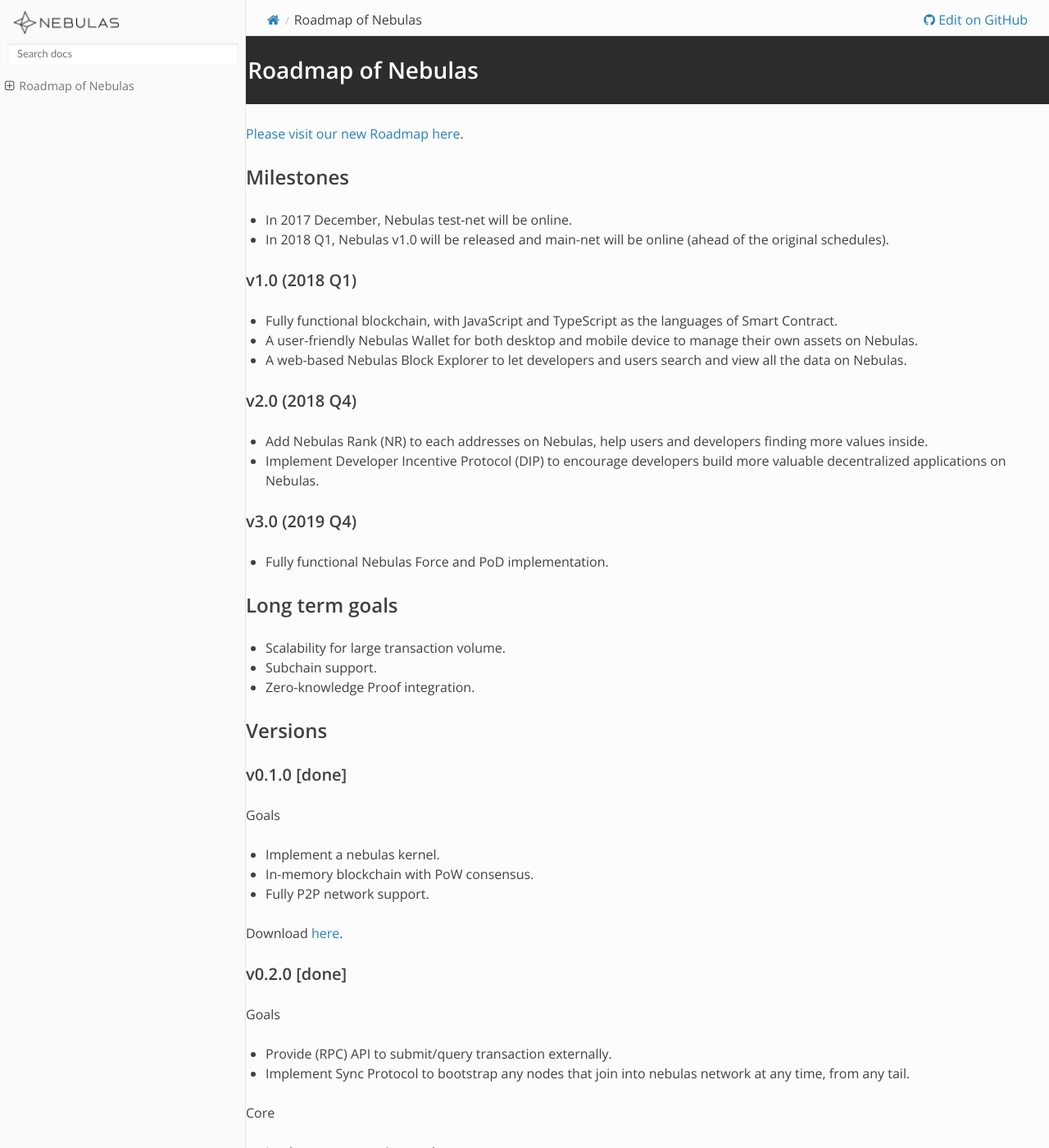
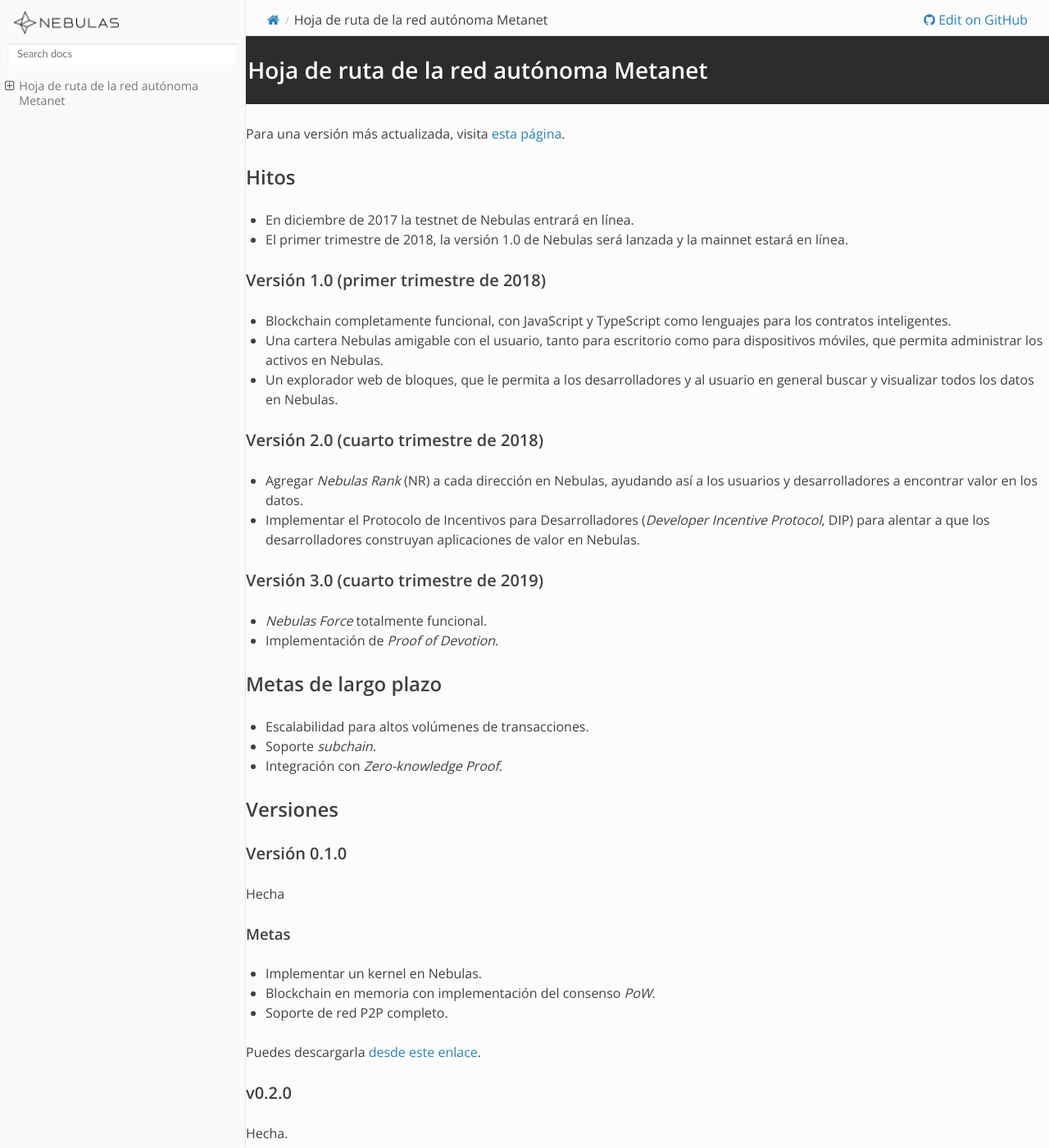
Before and after one commit to nebulasio/nebdocs, a Sphinx documentation site: the page built from docs/go-nebulas/roadmap.md, in a window 1280 px wide and 1400 px high. Shown: the whole window at 82% size. Built offline with Sphinx 7.4.7 and the Read the Docs theme 2.0.0, drawn with Linux system fonts in a browser that asks for light colours; pages that are not in the unit, such as notebooks, are missing from menus; some of the changed text lies outside the part shown.

Commit message:
Translated some small files.

```diff
--- a/docs/go-nebulas/roadmap.md
+++ b/docs/go-nebulas/roadmap.md
@@ -1,217 +1,239 @@
-# Roadmap of Nebulas
+# Hoja de ruta de la red autónoma Metanet
 
-[Please visit our new Roadmap here](https://nebulas.io/roadmap.html).
+Para una versión más actualizada, visita [esta página](https://nebulas.io/roadmap.html).
 
-## Milestones
+## Hitos
 
-* In 2017 December, Nebulas test-net will be online.
-* In 2018 Q1, Nebulas v1.0 will be released and main-net will be online \(ahead of the original schedules\).
+* En diciembre de 2017 la testnet de Nebulas entrará en línea.
+* El primer trimestre de 2018, la versión 1.0 de Nebulas será lanzada y la mainnet estará en línea.
 
-### v1.0 \(2018 Q1\)
+### Versión 1.0 (primer trimestre de 2018)
 
-* Fully functional blockchain, with JavaScript and TypeScript as the languages of Smart Contract.
-* A user-friendly Nebulas Wallet for both desktop and mobile device to manage their own assets on Nebulas.
-* A web-based Nebulas Block Explorer to let developers and users search and view all the data on Nebulas.
+* Blockchain completamente funcional, con JavaScript y TypeScript como lenguajes para los contratos inteligentes.
+* Una cartera Nebulas amigable con el usuario, tanto para escritorio como para dispositivos móviles, que permita administrar los activos en Nebulas.
+* Un explorador web de bloques, que le permita a los desarrolladores y al usuario en general buscar y visualizar todos los datos en Nebulas.
 
-### v2.0 \(2018 Q4\)
+### Versión 2.0 (cuarto trimestre de 2018)
 
-* Add Nebulas Rank \(NR\) to each addresses on Nebulas, help users and developers finding more values inside.
-* Implement Developer Incentive Protocol \(DIP\) to encourage developers build more valuable decentralized applications on Nebulas.
+* Agregar _Nebulas Rank_ (NR) a cada dirección en Nebulas, ayudando así a los usuarios y desarrolladores a encontrar valor en los datos.
+* Implementar el Protocolo de Incentivos para Desarrolladores (_Developer Incentive Protocol_, DIP) para alentar a que los desarrolladores construyan aplicaciones de valor en Nebulas.
 
-### v3.0 \(2019 Q4\)
+### Versión 3.0 (cuarto trimestre de 2019)
 
-* Fully functional Nebulas Force and PoD implementation.
+* _Nebulas Force_ totalmente funcional.
+* Implementación de _Proof of Devotion_.
 
-## Long term goals
+## Metas de largo plazo
 
-* Scalability for large transaction volume.
-* Subchain support.
-* Zero-knowledge Proof integration.
+* Escalabilidad para altos volúmenes de transacciones.
+* Soporte _subchain_.
+* Integración con _Zero-knowledge Proof_.
 
-## Versions
+## Versiones
 
-### v0.1.0 \[done\]
+### Versión 0.1.0
 
-Goals
+Hecha
 
-* Implement a nebulas kernel.
-* In-memory blockchain with PoW consensus.
-* Fully P2P network support.
+#### Metas
 
-Download [here](https://github.com/nebulasio/go-nebulas/releases/tag/v0.1.0).
+* Implementar un kernel en Nebulas.
+* Blockchain en memoria con implementación del consenso _PoW_.
+* Soporte de red P2P completo.
 
-### v0.2.0 \[done\]
+Puedes descargarla [desde este enlace](https://github.com/nebulasio/go-nebulas/releases/tag/v0.1.0).
 
-Goals
+### v0.2.0
 
-* Provide \(RPC\) API to submit/query transaction externally.
-* Implement Sync Protocol to bootstrap any nodes that join into nebulas network at any time, from any tail.
+Hecha.
 
-Core
+#### Metas
 
-* Implement transaction pool.
-* Prevent record-replay attack of transaction.
-* Integrate Protocol Buffer for serialization.
+* Proveer llamadas RPC API para realizar consultas y transacciones de forma externa.
+* Implementar _Sync Protocol_ para ayudar al lanzamiento de cualquier nodo que se una a la red de Nebulas en cualquier momento.
 
-Net
+#### Núcleo
 
-* Refactor the design of network.
-* Implement Sync Protocol.
-* Implement Broadcast and Relay function.
+* Implementar un pool de transacciones.
+* Impedir ataques de tipo _record-replay_ en las transacciones.
+* Integrar un _Protocol Buffer_ para la serialización.
 
-API
+#### Red
 
-* Add Balance API.
-* Add Transaction API.
-* Add some debugging API, eg “Dump Chain”, “Dump Block”.
+* Refactorear el diseño de la red.
+* Implementar _Sync Protocol_.
+* Implementar una función de _Broadcast and Relay_.
 
-Crypto
+#### API
 
-* Support Ethereum-keystore file.
-* Support multi key files management in KeyStore.
+* Añadir _Balance API_.
+* Añadir _Transaction API_.
+* Añadir una API para depuración; ejemplos: «Dump Chain» o «Dump Block».
 
-Download [here](https://github.com/nebulasio/go-nebulas/releases/tag/v0.2.0).
+#### Crypto
 
-### v0.3.0 \[done\]
+* Brindar soporte a los archivos Ethereum-keystore.
+* Brindar soporte a los archivos _multi key management_ en KeyStore.
 
-Goals
+Puedes descargarla [desde este enlace](https://github.com/nebulasio/go-nebulas/releases/tag/v0.2.0).
 
-* Support disk storage for all blockchain data.
-* Add smart contract execution engine, based on Chrome V8.
+### v0.3.0
 
-Core
+Hecha.
 
-* Add disk storage with a middleware of storage.
-* Implement smart contract transaction.
+#### Metas
 
-NVM
+* Soporte de almacenamiento en disco disk storage para todos los datos de blockchain.
+* Añadir un motor de ejecución de contratos inteligentes basado en Chrome V8.
 
-* Integrate Chrome V8 as Smart Contract execution engine.
+#### Núcleo
 
-Download [here](https://github.com/nebulasio/go-nebulas/releases/tag/v0.3.0).
+* Agregar almacenamiento en disco por medio de _middleware_.
+* Implementar transacciones de contratos inteligentes.
 
-### v0.4.0 \[done\]
+#### NVM
 
-Goals
+* Integrar Chrome V8 como motor de ejecución de contratos inteligentes.
 
-* Implement Gas calculating in Smart Contract Execution Engine.
-* Support more API.
-* Add repl in neb application.
-* Add metrics and reporting capability.
+Puedes descargarla [desde este enlace](https://github.com/nebulasio/go-nebulas/releases/tag/v0.3.0).
 
-Core
+### Versión 0.4.0
 
-* Add Gas related fields in Transaction.
-* Implemented Gas calculation mechanism.
+Hecha.
 
-NVM
+#### Metas
 
-* Add execution limits to V8 Engine.
-* Add Gas calculation mechanism.
+* Implementar cálculo de costos de gas en el motor de ejecución de contratos inteligentes.
+* Brindar soporte a más APIs.
+* Añadir _repl_ a las aplicaciones neb.
+* Añadir métricas y capacidad de generar reportes.
 
-CMD
+#### Núcleo
 
-* Add repl in neb application
+* Añadir campos relacionados al gas en Transacciones.
+* Implementar un mecanismo de cálculo de gas.
 
-Misc
+#### NVM
 
-* Add more API.
-* Add metrics and reporting capability.
+* Añadir límites de ejecución al motor V8.
+* Implementar un mecanismo de cálculo de gas.
 
-Download [here](https://github.com/nebulasio/go-nebulas/releases/tag/v0.4.0).
+#### CMD
 
-### v0.5.0 \[done\]
+* Añadir _repl_ a las aplicaciones neb.
 
-Goals
+#### Misceláneos
 
-* Prepare for test-net releasing, improve stability.
+* Crear más API.
+* Añadir métricas y capacidad de generar reportes.
 
-Core
+Puedes descargarla [desde este enlace](https://github.com/nebulasio/go-nebulas/releases/tag/v0.4.0).
 
-* Improve stability and missing functions if we miss anything.
+### Versión 0.5.0
 
-Consensus
+Hecha.
 
-* Implement DPoS consensus algorithm and keep developing PoD algorithm.
+#### Metas
 
-NVM
+* Preparar todo para el lanzamiento de la _testnet_.
+* Mejorar la estabilidad.
 
-* Finalize the Gas Cost Matrix.
-* Support Event liked pubsub functionality.
+#### Núcleo
 
-Misc
+* Mejorar la estabilidad
+* Añadir cualquier funcionalidad que falte.
 
-* Add more metrics to monitor the stability of neb applications.
+#### Consenso
 
-Download [here](https://github.com/nebulasio/go-nebulas/releases/tag/v0.5.0).
+* Implementar el algoritmo de consenso _DPoS_.
+* Continuar el desarrollo del algoritmo _PoD_.
 
-### v0.6.0 \[done\]
+#### NVM
 
-Goals
+* Completar la matriz de costos de gas.
+* Brindar soporte a la funcionalidad _Event liked pubsub_.
 
-* Stability improvement, performance optimization.
-* Reconstruct P2P network.
-* Redesign block sync logic.
+#### Misceláneos
 
-Testnet
+* Añadir más métricas para monitorizar la estabilidad de las aplicaciones neb.
 
-* Fix bugs & improv the performance.
+Puedes descargarla [desde este enlace](https://github.com/nebulasio/go-nebulas/releases/tag/v0.5.0).
 
-Network
+### Versión 0.6.0
 
-* Add _Stream_ for single connection management.
-* Add _StreamManager_ for connections management.
-* Implement priority message _chan_.
-* Add route table persistence strategy.
-* Improve strategy to process TCP packet splicing.
+Hecha.
 
-Log
+#### Metas
 
-* Add console log\(CLog\), printing log to both console & log files, to inform developers what’s happening in Neb.
-* Add verbose log\(VLog\), printing log to log files, to inform devs how Neb works in details.
-* Log adjustment.
+* Mejoras en la estabilidad y la performance.
+* Reconstruir la red P2P.
+* Rediseñar la lógica _block sync_.
 
-Sync
+#### Testnet
 
-* Use chunk header hash to boost the sync performance.
-* Adjust the synchronous retry logic and timeout configuration.
-* Fix bugs in synchronization and add more metrics statistics.
+* Corregir errores y mejorar la performance.
 
-Download [here](https://github.com/nebulasio/go-nebulas/releases/tag/v0.6.0).
+#### Red
 
-### v0.6.1 \[done\]
+* Añadir _Stream_ para la administración de conexiones simples.
+* Añadir _StreamManager_ para la administración de conexiones.
+* Implementar mensajes prioritarios _chan_.
+* Añadir una estrategia de persistencia de tablas de enrutamiento.
+* Mejorar la estrategia para procesar el empalme de paquetes TCP.
 
-Goals
+#### Registro
 
-* Improve test net compatibility.
+* Añadir funcionalidad de registro de consola (CLog), con salida a consola y archivo, para que los desarrolladores puedan saber qué sucede en Neb.
+* Añadir un registro _verbose_ (VLog),con salida a consola y archivo, para brindar más detalles en la depuración de Neb.
+* Ajuste de registros.
 
-Core
+#### Sincronización
 
-* Upgrade the storage structure of the block
+* Utilizar un _chunk header hash_ para incrementar la performance de sincronización.
+* Ajustar la lógica de reintentos síncronos y la configuración para eventos _timeout_.
+* Corregir errores en la sincronización y añadir más métricas de estadísticas.
 
-Download [here](https://github.com/nebulasio/go-nebulas/releases/tag/v0.6.1).
+Puedes descargarla [desde este enlace](https://github.com/nebulasio/go-nebulas/releases/tag/v0.6.0).
 
-### v0.8.0 \[done\]
+### Versión 0.6.1
 
-Goals
+Hecha.
 
-* New Nebulas Block Explorer.
-* New Nebulas Wallet.
-* New web-based Playground tools to interactive with Nebulas.
+#### Metas
 
-### v1.0.0 \[done\]
+* Mejorar la compatibilidad de la _testnet_.
 
-Goals
+#### Núcleo
 
-* Ready for main-net.
-* Support JavaScript and TypeScript as Smart Contract Language.
-* Stable and high performance blockchain system.
-* Release new Nebulas Block Explorer.
-* Release new Nebulas Wallet for both desktop and mobile device.
-* A web-based playground tools for developer.
+* Actualizar la estructura de almacenamiento de los bloques.
 
-Download [explorer](https://github.com/nebulasio/explorer/releases/tag/explorer-tag-1.0.0).
+Puedes descargarla [desde este enlace](https://github.com/nebulasio/go-nebulas/releases/tag/v0.6.1).
 
-Download [wallet](https://github.com/nebulasio/web-wallet).
+### Versión 0.8.0
 
-Download [neb.js](https://github.com/nebulasio/neb.js).
+Hecha.
+
+#### Metas
+
+* Implementar el nuevo explorador de bloques.
+* Lanzar la nueva cartera.
+* Implementar nuevas herramientas web _Playground_ para interactuar con Nebulas.
+
+### Versión 1.0.0
+
+Hecha.
+
+#### Metas
+
+* Preparar todo para lanzar la _mainnet_.
+* Brindar soporte a JavaScript y TypeScript en los contratos inteligentes.
+* Lograr un sistema de blockchain estable y de alta performance.
+* Lanzar el nuevo explorador de bloques de Nebulas.
+* Lanzar la nueva cartera de Nebulas, tanto para escritorio como para móviles.
+* Crear herramientas de desarrollo basadas en web.
+
+Descarga el [explorador de bloques](https://github.com/nebulasio/explorer/releases/tag/explorer-tag-1.0.0).
+
+Descarga la [cartera](https://github.com/nebulasio/web-wallet).
+
+Descarga la librería [neb.js](https://github.com/nebulasio/neb.js).
```
Also changed, not shown: docs/go-nebulas/faq.md (+15 -15 lines), docs/licensing/README.md (+7 -7 lines), docs/licensing/contributors.md (+6 -2 lines), docs/tutorials/config.md (renamed from docs/licensing/config.md, +12 -10 lines).
